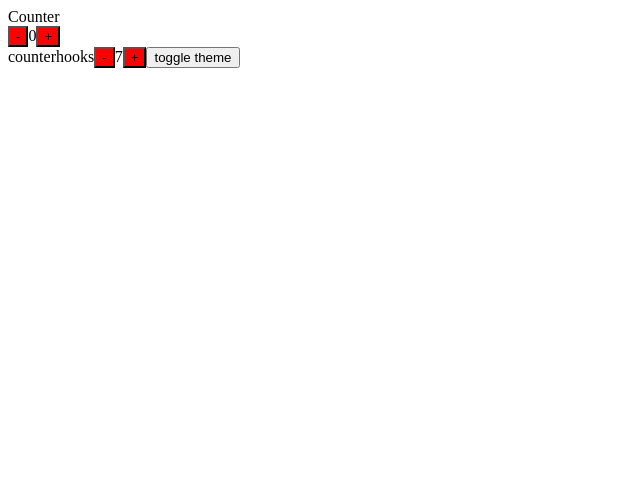
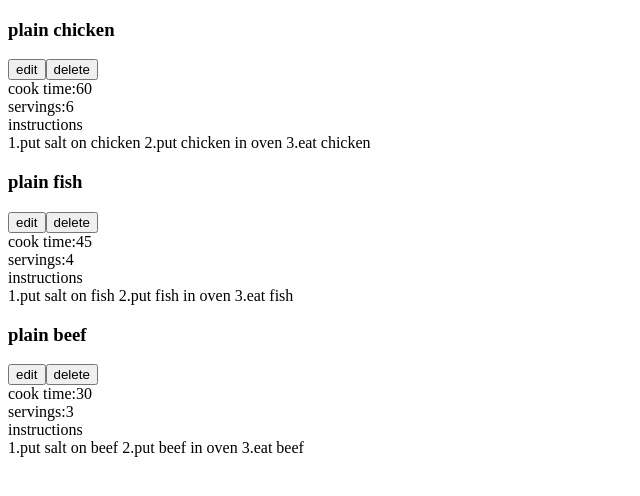
Before and after one commit to isabellebidou/counter, a React (Create React App) app: page / in a window 1280 px wide. Shown: the top 496 px of the page, without its empty margins (0-640 px from the left). Built offline with nearby package versions, Linux system fonts and the light colour scheme.

Commit message:
component break down recipes

```diff
--- a/src/App.js
+++ b/src/App.js
@@ -1,23 +1,40 @@
 
 import React, { useState } from "react";
-import Counter from "./Counter";
-import CounterHooks from "./CounterHooks";
+//import Counter from "./Counter";
+//import CounterHooks from "./CounterHooks";
+import RecipeList from "./RecipeList";
 export const ThemeContext = React.createContext()
 
 function App() {
   const [theme, setTheme] = useState('red')
   return (
-    <ThemeContext.Provider value  = {{backgroundColor: theme}}>
-      Counter
-      <Counter initialCount = {0}/>
-      counterhooks
-      <CounterHooks initialCount = {7}/>
-      <button onClick={ () => setTheme(prevTheme => {
-        return prevTheme === 'red' ? 'blue' : 'red'
-      })} >toggle theme</button>
-    </ThemeContext.Provider>
+    <RecipeList recipes = {sampleRecipes}/>
+
   )
 
 }
+const sampleRecipes = [
+  {
+    id: 1,
+    name: 'plain chicken',
+    servings: 6,
+    cookTime: '60',
+    instructions: '1.put salt on chicken \n2.put chicken in oven \n3.eat chicken'
+  },
+  {
+    id: 1,
+    name: 'plain fish',
+    servings: 4,
+    cookTime: '45',
+    instructions: '1.put salt on fish \n2.put fish in oven \n3.eat fish'
+  },
+  {
+    id: 1,
+    name: 'plain beef',
+    servings: 3,
+    cookTime: '30',
+    instructions: '1.put salt on beef \n2.put beef in oven \n3.eat beef'
+  }
+]
 
 export default App;
--- /dev/null
+++ b/src/Recipe.js
@@ -0,0 +1,37 @@
+import React from 'react'
+
+export default function Recipe(props) {
+    const {
+        name,
+        cookTime,
+        servings,
+        instructions
+    } = props
+  return (
+    <div>
+        <div>
+            <h3>{name}
+            </h3>
+            <div>
+                <button>edit</button>
+                <button>delete</button>
+            </div>
+            <div>
+                <span>cook time:</span>
+                <span>{cookTime}</span>
+            </div>
+            <div>
+                <span>servings:</span>
+                <span>{servings}</span>
+            </div>
+            <div>
+                <span>instructions</span>
+                <div>
+                    {instructions}
+                </div>
+            </div>
+        </div>
+
+    </div>
+  )
+}
--- /dev/null
+++ b/src/RecipeList.js
@@ -0,0 +1,17 @@
+import React from 'react'
+import Recipe from './Recipe'
+
+export default function RecipeList({ recipes }) {
+  return (
+      <div>
+      {recipes.map(recipe => {
+          return <Recipe
+            key = {recipe.id}
+            {... recipe}
+            />
+
+      })}
+      </div>
+
+  )
+}
```
